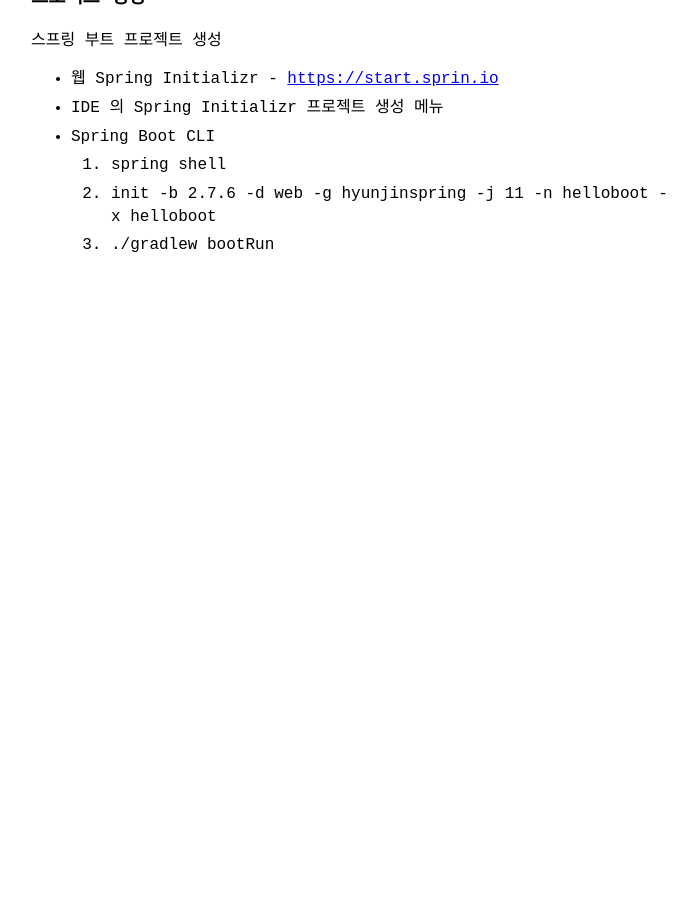
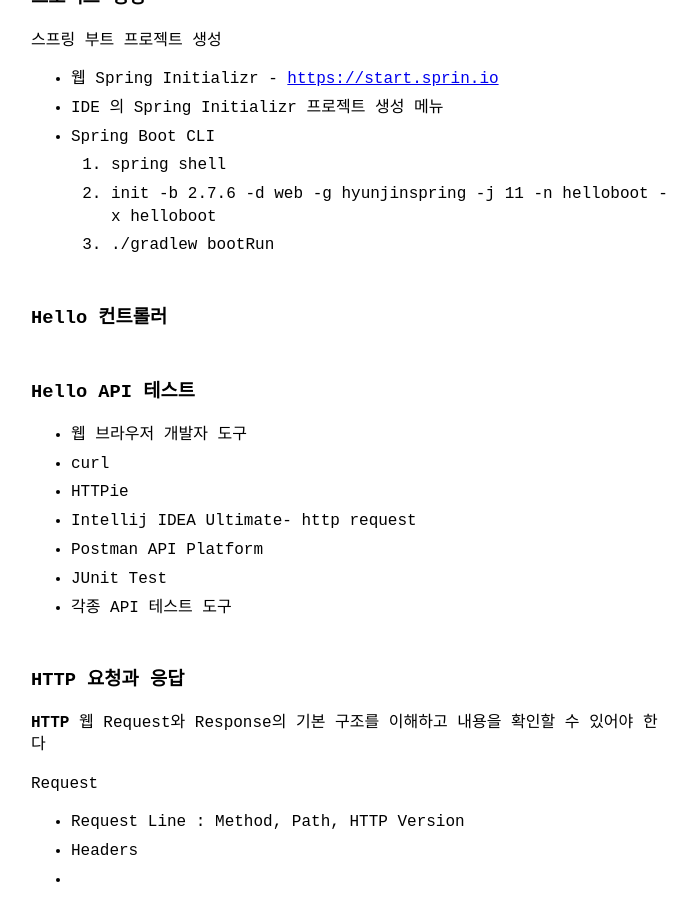
Before and after one commit to khjzzm/khjzzm.github.io, a Jekyll site: the page built from _posts/2023-02-04-tobyspringboot.md, in a window 1280 px wide and 900 px high, scrolled down 3458 px. Shown: the whole window, without its empty margins (289-985 px from the left). Built offline with Jekyll 4.4.1, drawn with Linux system fonts in a browser that asks for light colours; before the commit the page ends 3795 px from its top, so only the background shows below that; some of the changed text lies outside the part shown.

Commit message:
토비의 스프링 부트

```diff
--- a/_posts/2023-02-04-tobyspringboot.md
+++ b/_posts/2023-02-04-tobyspringboot.md
@@ -111,3 +111,22 @@
     1. spring shell
     2. init -b 2.7.6 -d web -g hyunjinspring -j 11 -n helloboot -x helloboot
     3. ./gradlew bootRun
+
+
+### Hello 컨트롤러
+### Hello API 테스트
+ - 웹 브라우저 개발자 도구
+ - curl
+ - HTTPie
+ - Intellij IDEA Ultimate- http request
+ - Postman API Platform
+ - JUnit Test
+ - 각종 API 테스트 도구
+
+### HTTP 요청과 응답
+**HTTP** 웹 Request와 Response의 기본 구조를 이해하고 내용을 확인할 수 있어야 한다
+
+Request
+- Request Line : Method, Path, HTTP Version
+- Headers
+-
```
Also changed, not shown: other parts of _posts/2023-02-04-tobyspringboot.md (+1 -1 lines).
